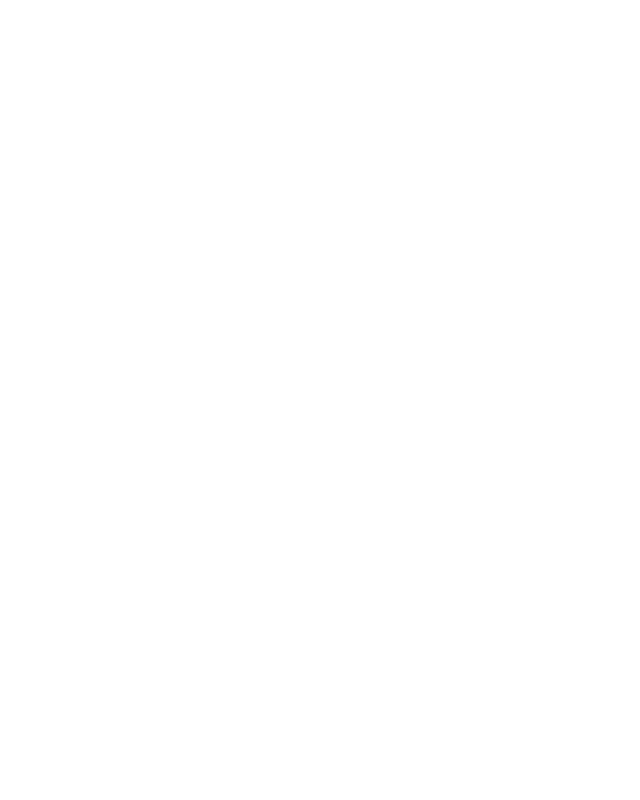
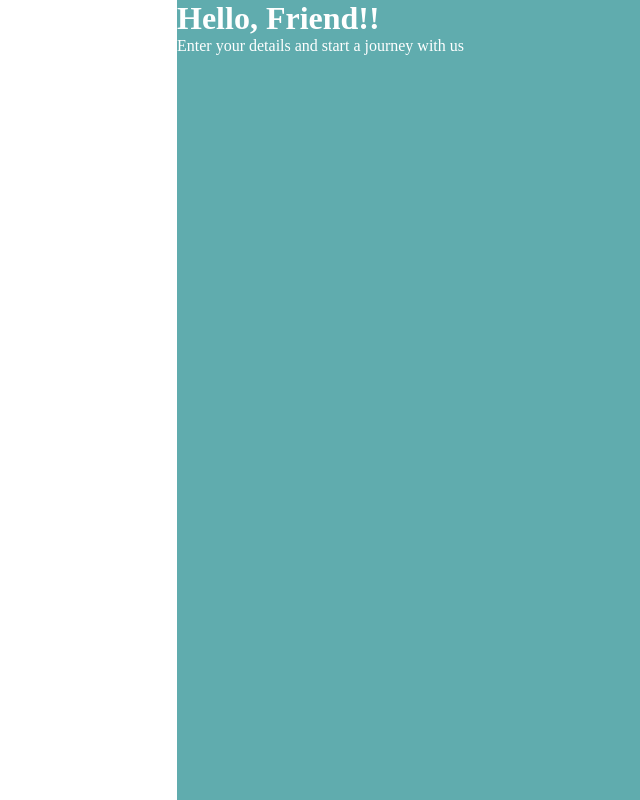
Before and after one commit to BhuwanSaoji/project-management-tool-react, a React (Create React App) app: page / in a window 1280 px wide. Shown: the whole page, without its empty margins (591-1231 px from the left). Built offline with nearby package versions, Linux system fonts and the light colour scheme.

Commit message:
signup_login_1stcommit

```diff
--- a/src/App.css
+++ b/src/App.css
@@ -1,38 +1,4 @@
-.App {
-  text-align: center;
+*{
+  margin:0;
+
 }
-
-.App-logo {
-  height: 40vmin;
-  pointer-events: none;
-}
-
-@media (prefers-reduced-motion: no-preference) {
-  .App-logo {
-    animation: App-logo-spin infinite 20s linear;
-  }
-}
-
-.App-header {
-  background-color: #282c34;
-  min-height: 100vh;
-  display: flex;
-  flex-direction: column;
-  align-items: center;
-  justify-content: center;
-  font-size: calc(10px + 2vmin);
-  color: white;
-}
-
-.App-link {
-  color: #61dafb;
-}
-
-@keyframes App-logo-spin {
-  from {
-    transform: rotate(0deg);
-  }
-  to {
-    transform: rotate(360deg);
-  }
-}
--- a/src/App.js
+++ b/src/App.js
@@ -1,8 +1,10 @@
 import './App.css';
+import SignupLogin from './Components/SignupLogin';
 
 function App() {
   return (
     <div className="App">
+    <SignupLogin/>
     </div>
   );
 }
--- /dev/null
+++ b/src/Components/SignupLogin.css
@@ -0,0 +1,33 @@
+.mainSignUpContainer{
+    display: grid;
+    grid-template-columns:60% 40%;
+
+}
+.background_signup{
+    background: #60acae;
+    height: 100vh;
+
+
+
+}
+.details_signup{
+   height: 100vh;
+
+
+}
+
+.background_heading{
+    display: block;
+    margin: auto;
+    color:white;
+
+
+
+}
+
+.background_para{
+    display: block;
+    margin: auto;
+    color:white;
+
+}
--- /dev/null
+++ b/src/Components/SignupLogin.jsx
@@ -0,0 +1,19 @@
+import React from 'react'
+import './SignupLogin.css'
+const SignupLogin = () => {
+  return (
+    <div className='mainSignUpContainer'>
+    <div className='details_signup'>
+
+    </div>
+    <div className='background_signup'>
+    <h1 className='background_heading'>Hello, Friend!!</h1>
+    <p className='background_para'>Enter your details and start a journey with us</p>
+
+    </div>
+
+    </div>
+  )
+}
+
+export default SignupLogin
--- a/src/index.css
+++ b/src/index.css
@@ -1,13 +1,4 @@
-body {
+*{
   margin: 0;
-  font-family: -apple-system, BlinkMacSystemFont, 'Segoe UI', 'Roboto', 'Oxygen',
-    'Ubuntu', 'Cantarell', 'Fira Sans', 'Droid Sans', 'Helvetica Neue',
-    sans-serif;
-  -webkit-font-smoothing: antialiased;
-  -moz-osx-font-smoothing: grayscale;
+  padding: 0;
 }
-
-code {
-  font-family: source-code-pro, Menlo, Monaco, Consolas, 'Courier New',
-    monospace;
-}
```
